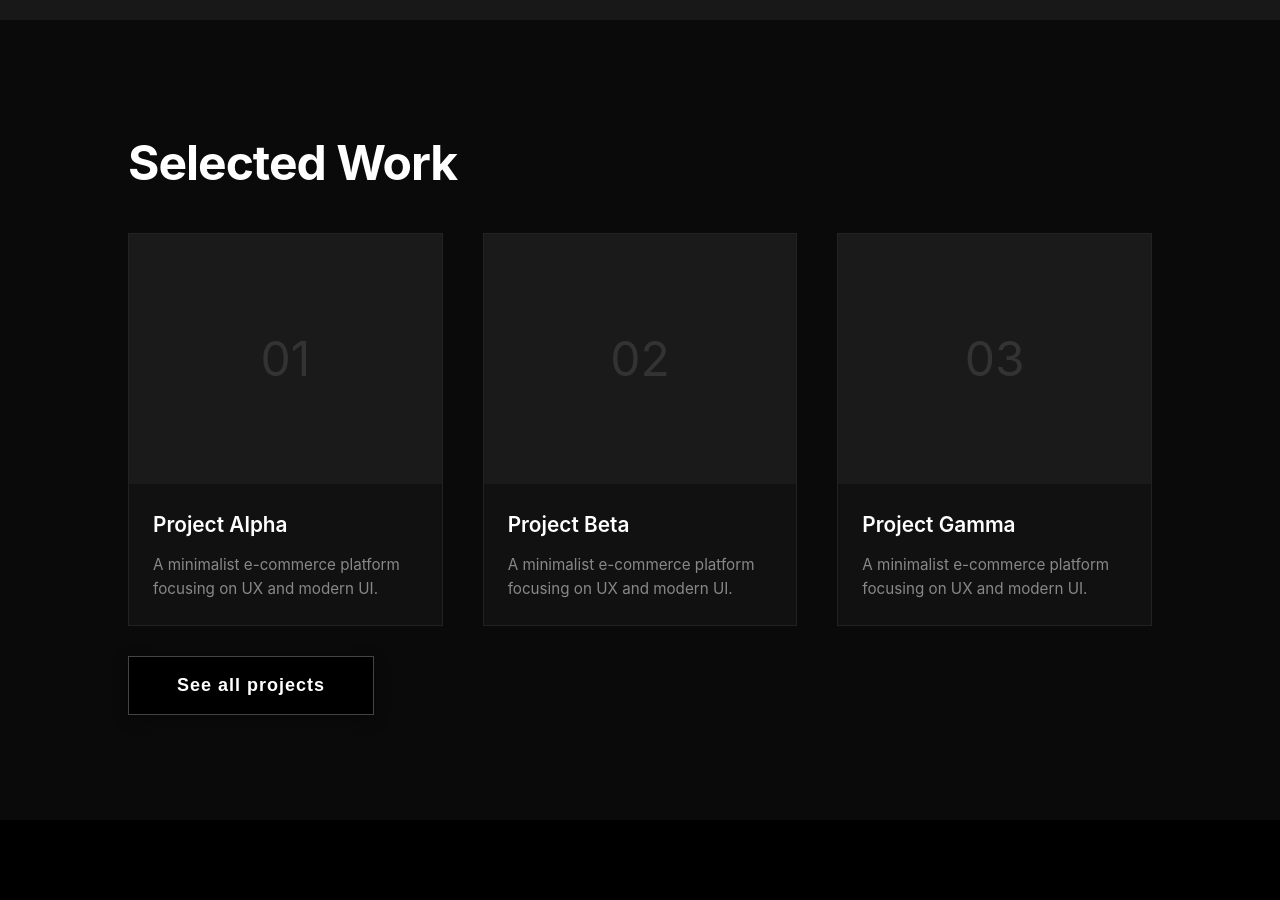
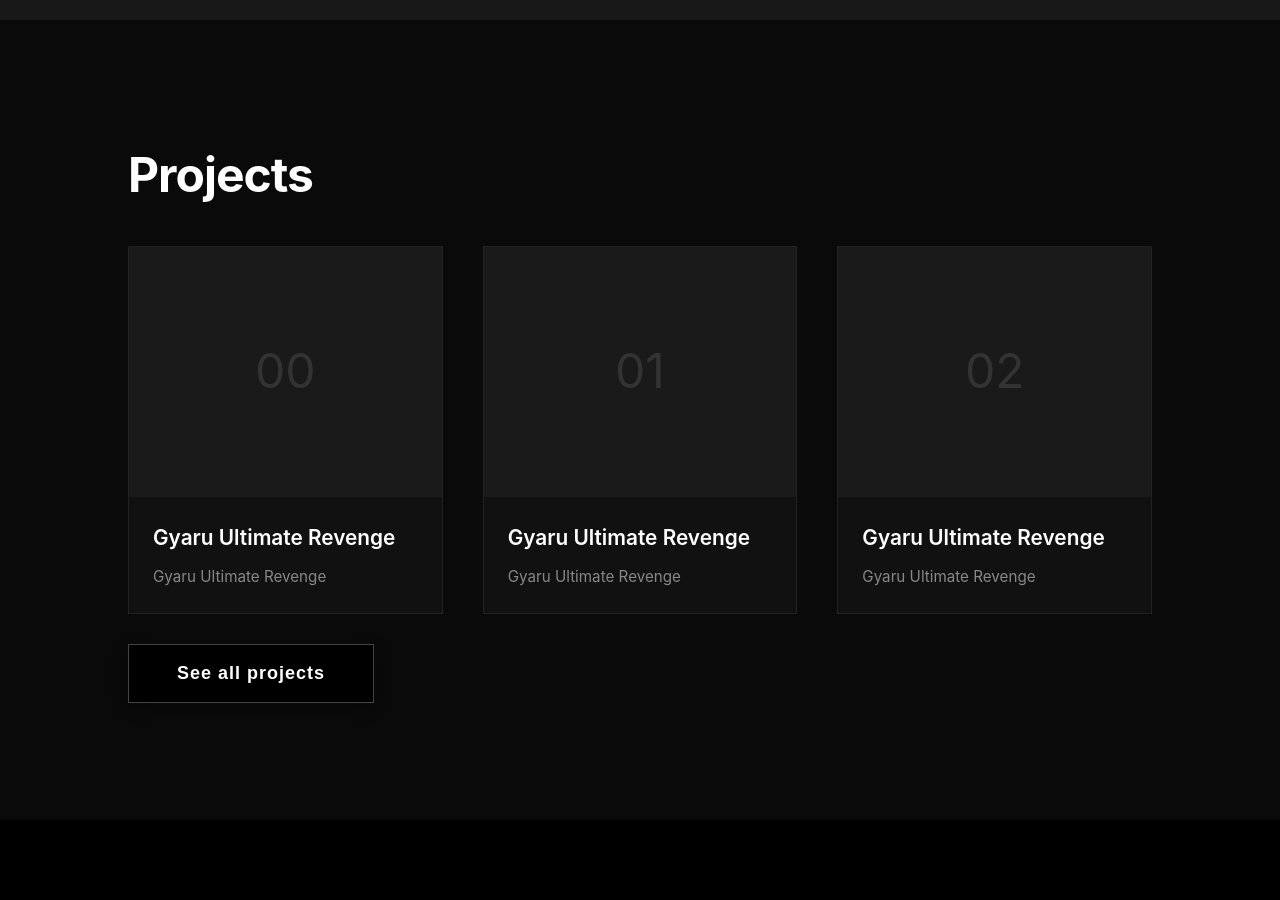
Before and after one commit to benflwrs/portfolio, a React (Create React App) app: page / in a window 1280 px wide. Shown: the part 780-1680 px from the top of the page. Built offline with nearby package versions, Linux system fonts and the light colour scheme; grey boxes are pictures that could not be loaded.

Commit message:
added data model for projects

```diff
--- a/src/App.tsx
+++ b/src/App.tsx
@@ -1,12 +1,39 @@
-import React from 'react';
+import React, { useEffect } from 'react';
 import { BrowserRouter, Route, Routes } from 'react-router-dom';
 
 import './App.css';
 import Navbar from './components/navbar/Navbar'; // Add this import
 import Home from './components/pages/Home';
 import Projects from './components/pages/Projects';
+//import { DataHandler } from './datahandler/DataHandler';
+
+import { useLocation } from 'react-router-dom';
+
+const RouteChangeListener: React.FC<{ children: React.ReactNode }> = ({ children }) => {
+  const location = useLocation();
+
+  useEffect(() => {
+    // Runs on every route change
+    console.log('Navigated to:', location.pathname);
+
+    // Common use cases:
+    // 1. Scroll to top
+    window.scrollTo(0, 0);
+
+    // 2. Analytics tracking
+    // analytics.pageview(location.pathname);
+
+    // 3. Close mobile menu
+    // closeMobileMenu();
+
+  }, [location]);
+
+  return <>{children}</>;
+};
 
 function App() {
+
+
 	return (
 		<div className="App">
 			<BrowserRouter>
--- a/src/components/NavBar/NavBar.tsx
+++ b/src/components/NavBar/NavBar.tsx
@@ -1,5 +1,5 @@
 import React, { JSX, useEffect, useState} from 'react';
-import { Link } from 'react-router-dom';
+import { Link, useLocation } from 'react-router-dom';
 
 const defaultNavItems: { id: string; label: string }[] = [
 	{ id: '', label: 'Home' },
@@ -15,27 +15,15 @@ type NavbarProps = {
 };
 
 export default function Navbar({ logo = 'Your Name', navItems = defaultNavItems }: NavbarProps): JSX.Element {
-const [isOpen, setIsOpen] = useState(false);
+	const location = useLocation();
+	const [isOpen, setIsOpen] = useState(false);
 	const [active, setActive] = useState<string>('');
 
-	//useEffect(() => {
-	//    const onScroll = () => {
-	//        let current = '';
-	//        navItems.forEach(item => {
-	//            const el = document.getElementById(item.id);
-	//            if (!el) return;
-	//            const sectionTop = el.offsetTop;
-	//            if (window.pageYOffset >= sectionTop - 200) {
-	//                current = item.id;
-	//            }
-	//        });
-	//        setActive(current);
-	//    };
-
-	//    window.addEventListener('scroll', onScroll, { passive: true });
-	//    onScroll();
-	//    return () => window.removeEventListener('scroll', onScroll);
-	//}, []);
+	// Sync active state with current route on mount and when location changes
+	useEffect(() => {
+		const currentPath = location.pathname.slice(1); // Remove leading '/'
+		setActive(currentPath);
+	}, [location.pathname]);
 
 	const handleLinkClick = (e: React.MouseEvent<HTMLAnchorElement>, id: string) => {
 		//e.preventDefault();
--- a/src/components/pages/Home.tsx
+++ b/src/components/pages/Home.tsx
@@ -2,6 +2,13 @@ import { JSX } from "react";
 
 import MainButton from '../buttons/MainButton/MainButton'; // Add this import
 import ProjectCard from '../projectcard/ProjectCard'; // Add this import
+import { DataHandler } from "types/DataHandler";
+import { Project } from "types/Project";
+import { ProjectGrid } from "./Projects";
+
+
+import { useNavigate } from "react-router-dom";
+
 
 function About()
 {
@@ -16,31 +23,19 @@ function About()
 	);
 }
 
-function Projects()
+function Highlights()
 {
+	const highlights:Project[] = DataHandler.projects.slice(-3);
+	const navigate = useNavigate();
+
+
 	return(
 		<section id="projects">
 				<div className="container">
-					<h2 className="section-title">Selected Work</h2>
-					<div className="projects-grid">
-						<ProjectCard
-							index={1}
-							title="Project Alpha"
-							description="A minimalist e-commerce platform focusing on UX and modern UI."
-						/>
-						<ProjectCard
-							index={2}
-							title="Project Beta"
-							description="A minimalist e-commerce platform focusing on UX and modern UI."
-						/>
-						<ProjectCard
-							index={3}
-							title="Project Gamma"
-							description="A minimalist e-commerce platform focusing on UX and modern UI."
-						/>
-					</div>
+					<h2 className="section-title">Projects</h2>
+					<ProjectGrid projects={highlights}></ProjectGrid>
 					<div className='hor-display m-30px'>
-						<MainButton> See all projects</MainButton>
+						<MainButton onClick={() => navigate('/projects')}> See all projects</MainButton>
 					</div>
 				</div>
 			</section>
@@ -112,7 +107,7 @@ export default function Home(): JSX.Element
 	return(
 		<>
 			<About />
-			<Projects />
+			<Highlights />
 			<Background />
 			<Contact />
 		</>
--- a/src/components/pages/Projects.tsx
+++ b/src/components/pages/Projects.tsx
@@ -1,35 +1,33 @@
 import { JSX } from "react";
 import ProjectCard from "../projectcard/ProjectCard";
 import MainButton from "../buttons/MainButton/MainButton";
+import { Project } from "types/Project";
+import { DataHandler } from "types/DataHandler";
 
-function List()
+function List(): JSX.Element
 {
 	return(
 		<section id="projects">
 				<div className="container">
 					<h2 className="section-title">Selected Work</h2>
-					<div className="projects-grid">
-						<ProjectCard
-							index={1}
-							title="Project Alpha"
-							description="A minimalist e-commerce platform focusing on UX and modern UI."
-						/>
-						<ProjectCard
-							index={2}
-							title="Project Beta"
-							description="A minimalist e-commerce platform focusing on UX and modern UI."
-						/>
-						<ProjectCard
-							index={3}
-							title="Project Gamma"
-							description="A minimalist e-commerce platform focusing on UX and modern UI."
-						/>
-					</div>
-					{/*<div className='hor-display m-30px'>
-						<MainButton> See all projects</MainButton>
-					</div>*/}
+					<ProjectGrid projects={DataHandler.projects}></ProjectGrid>
 				</div>
 			</section>
+	);
+}
+
+export function ProjectGrid({ projects }: { projects: Project[] }): JSX.Element {
+	return (
+		<div className="projects-grid">
+			{projects.map((project, index) => (
+				<ProjectCard
+					index={index}
+					title={project.title}
+					description={project.title}
+				/>
+			))
+			}
+		</div>
 	);
 }
 
--- /dev/null
+++ b/src/data/projects/projects.json
@@ -0,0 +1,32 @@
+[
+  {
+    "nameID": "gyaruRPG",
+    "title": "Gyaru Ultimate Revenge",
+    "description": "The chaos induced adventures of a gyaru fighting against the conformism in a dystopian Kyoto",
+    "technologies": ["Unreal Engine", "Blueprint"],
+    "imageUrl": [],
+    "eyeCatcherUrl": "",
+    "completedDate": "2024-03-15",
+    "duration": "3 months"
+  },
+  {
+    "nameID": "gyaruRPG",
+    "title": "Gyaru Ultimate Revenge",
+    "description": "The chaos induced adventures of a gyaru fighting against the conformism in a dystopian Kyoto",
+    "technologies": ["Unreal Engine", "Blueprint"],
+    "imageUrl": [],
+    "eyeCatcherUrl": "",
+    "completedDate": "2024-03-15",
+    "duration": "3 months"
+  },
+  {
+    "nameID": "gyaruRPG",
+    "title": "Gyaru Ultimate Revenge",
+    "description": "The chaos induced adventures of a gyaru fighting against the conformism in a dystopian Kyoto",
+    "technologies": ["Unreal Engine", "Blueprint"],
+    "imageUrl": [],
+    "eyeCatcherUrl": "",
+    "completedDate": "2024-03-15",
+    "duration": "3 months"
+  }
+]
--- /dev/null
+++ b/src/data/projects/solarleap/project-meta.json
@@ -0,0 +1,6 @@
+{
+	"name": "Solar Leap",
+	"type": "3D Platformer",
+	"description": "Use the growth power of sunflowers to save your peaceful garden ark",
+	"eyecatcher": ""
+}
--- /dev/null
+++ b/src/types/DataHandler.tsx
@@ -0,0 +1,9 @@
+import projectsData from 'data/projects/projects.json';
+import { Project } from 'types/Project';
+
+export class DataHandler
+{
+	static projects: Project[] = projectsData;
+
+	constructor() { }
+}
--- /dev/null
+++ b/src/types/Project.ts
@@ -0,0 +1,11 @@
+// src/types/Project.ts
+export interface Project {
+  nameID: string;
+  title: string;
+  description: string;
+  technologies: string[];
+  imageUrl: string[];
+  eyeCatcherUrl: string;
+  completedDate: string;
+  duration: string;
+}
--- a/tsconfig.json
+++ b/tsconfig.json
@@ -1,5 +1,11 @@
 {
 	"compilerOptions": {
+		"baseUrl": "src",
+		//"paths": {
+		//	"@/*": [
+		//		"src/*"
+		//	]
+		//},
 		"target": "es5",
 		"lib": [
 			"dom",
```
Lines whose indentation alone changed are shown as unchanged.
